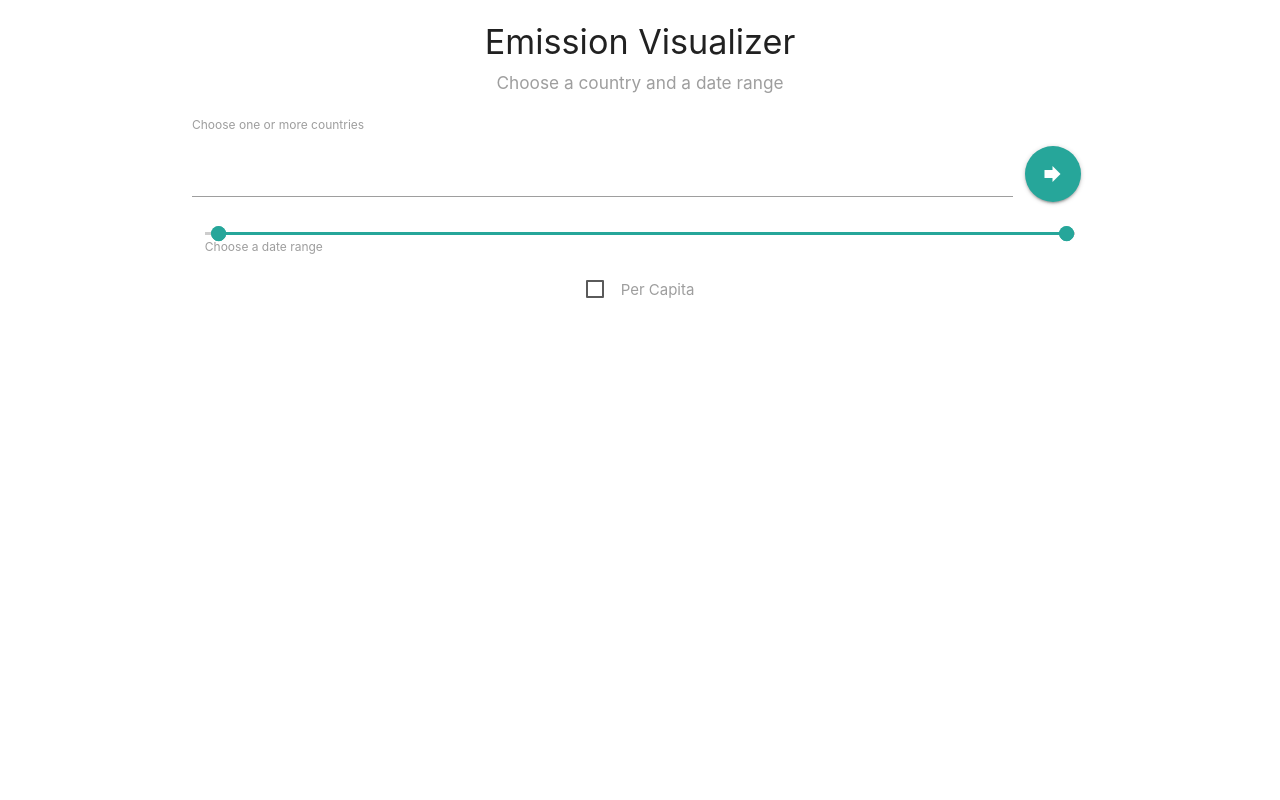
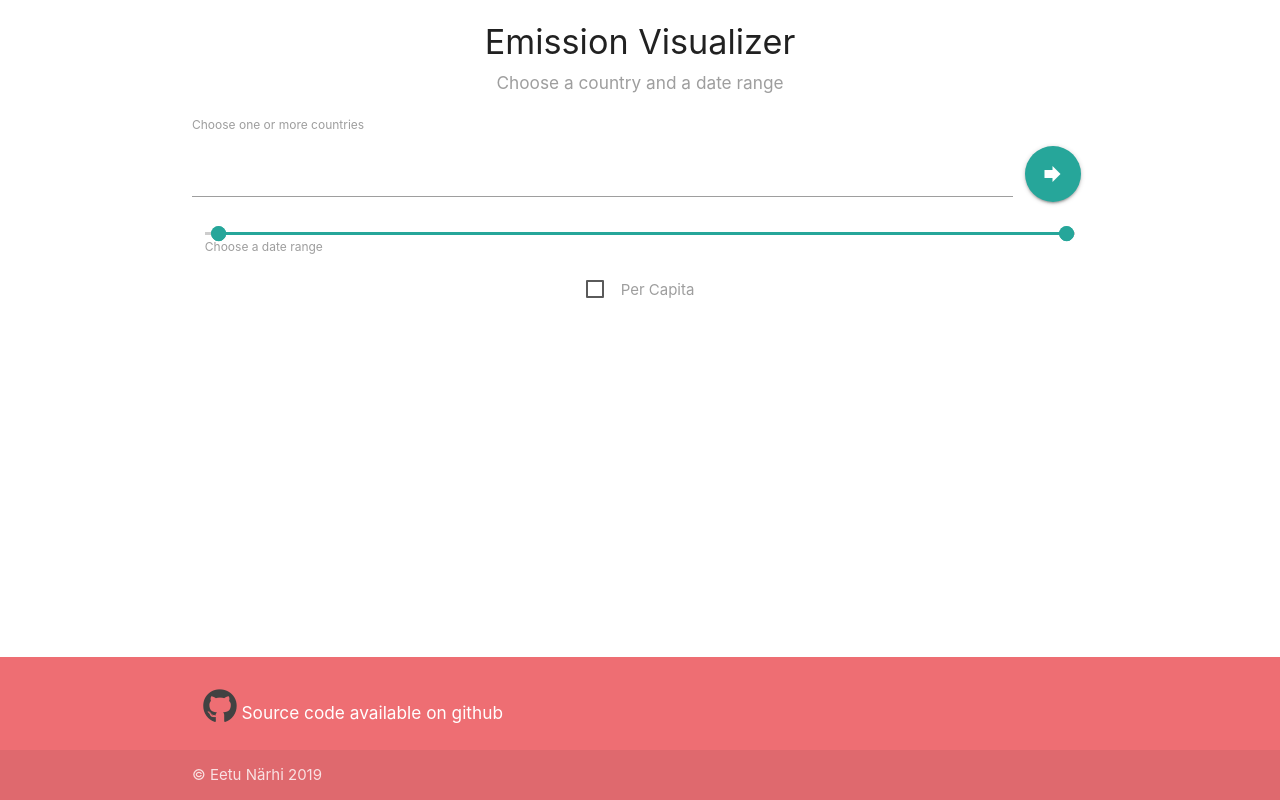
Before and after one commit to eetu-n/emissionVisualizer, a Flask app: page / in a window 1280 px wide. Run offline with Flask 2, Linux system fonts and the light colour scheme; some libraries are stand-ins or nearby versions.

Commit message:
Added a footer

```diff
--- /dev/null
+++ b/static/css/custom.css
@@ -0,0 +1,9 @@
+body {
+    display: flex;
+    min-height: 100vh;
+    flex-direction: column;
+}
+
+main {
+    flex: 1 0 auto;
+}
--- a/templates/index.html
+++ b/templates/index.html
@@ -9,6 +9,10 @@
     <link type="text/css" rel="stylesheet" href="{{ url_for('static', filename='css/materialize.min.css') }}"
           media="screen,projection"/>
     <link rel="stylesheet" href="{{ url_for('static', filename='css/nouislider.css') }}">
+    <link rel="stylesheet" href="https://use.fontawesome.com/releases/v5.6.3/css/all.css"
+          integrity="sha384-UHRtZLI+pbxtHCWp1t77Bi1L4ZtiqrqD80Kn4Z8NTSRyMA2Fd33n5dQ8lWUE00s/" crossorigin="anonymous">
+    <link rel="stylesheet" href="{{ url_for('static', filename='css/custom.css') }}">
+
 
     <meta name="viewport" content="width=device-width, initial-scale=1.0"/>
 
@@ -19,6 +23,7 @@
 </head>
 
 <body>
+<main>
 <div class="container">
 
 <!-- Title -->
@@ -98,6 +103,22 @@
     </div>
 {% endif %}
 </div>
+</main>
+<footer class="page-footer">
+    <div class="container">
+        <div class="row">
+            <div class="col s12 valign-wrapper">
+                <h6><a href="https://github.com/rargh/emissionVisualizer" target="_blank"><i class="grey-text text-darken-3 fab fa-github fa-2x"></i></a>
+                Source code available on github</h6>
+            </div>
+        </div>
+    </div>
+    <div class="footer-copyright">
+        <div class="container">
+            © Eetu Närhi 2019
+        </div>
+    </div>
+</footer>
 
 <!-- Scripts -->
 
```
